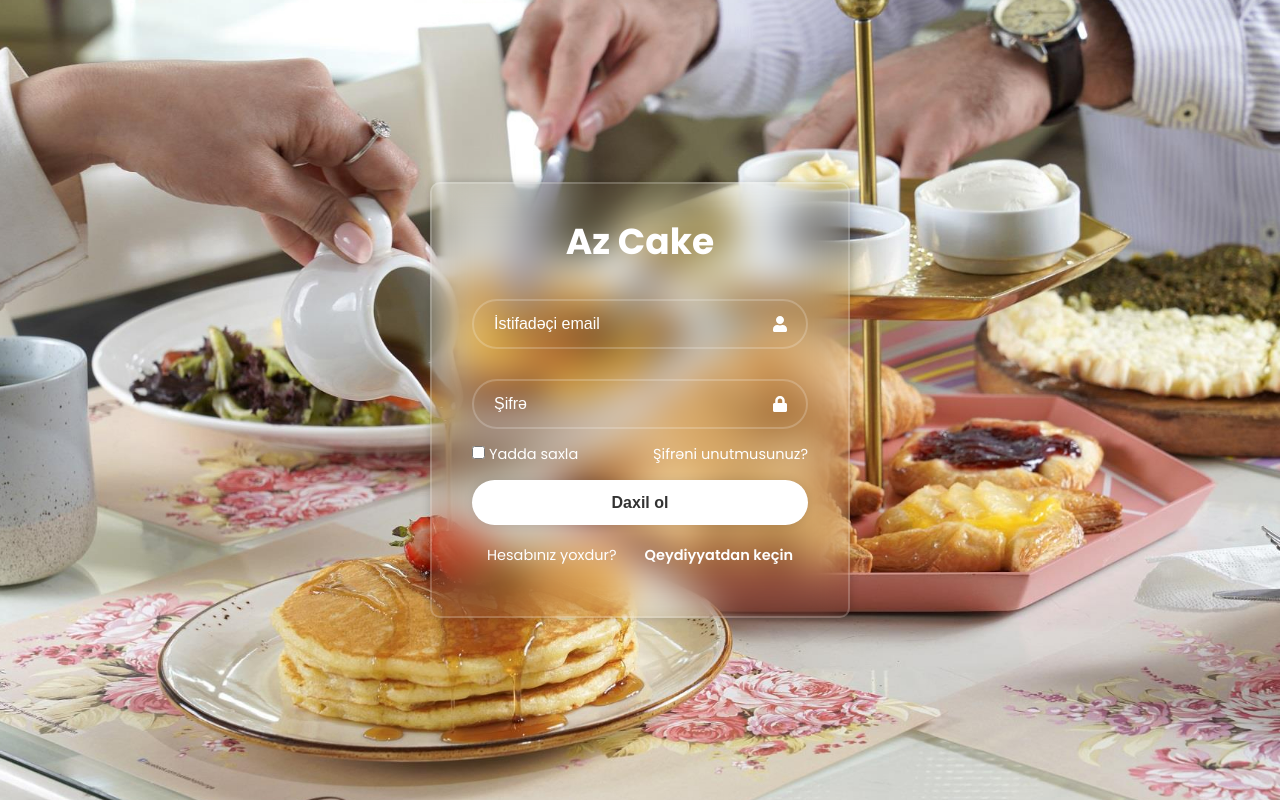
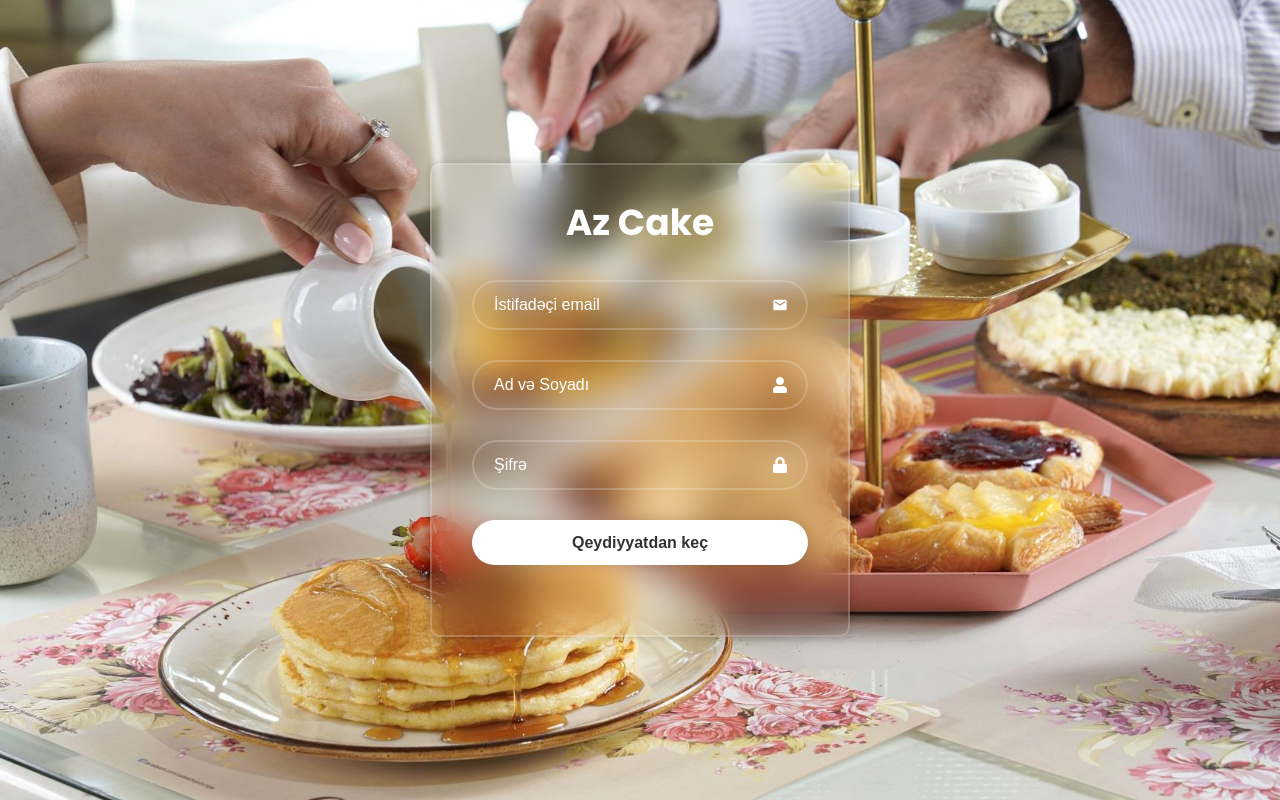
Before and after one commit to fuad005-cyber/Login-Pass, a React (Create React App) app: page / in a window 1280 px wide. Both pictures are taken after a click on the link "Qeydiyyatdan keçin". Built offline with nearby package versions, Linux system fonts and the light colour scheme.

Commit message:
Upgrade Login form

```diff
--- a/src/Components/LoginForm/LoginForm.jsx
+++ b/src/Components/LoginForm/LoginForm.jsx
@@ -1,27 +1,40 @@
-import React from 'react';
+import React, { useState } from 'react';
 import './LoginForm.css';
 import { FaUser, FaLock } from "react-icons/fa";
+import { MdEmail } from "react-icons/md";
 const LoginForm = () => {
+
+    const [action, setAction] = useState("Login")
+
   return (
     <div className='wrapper'>
       <form action="">
         <h1>Az Cake</h1>
         <div className="input-box">
             <input name='login' type="text" placeholder='İstifadəçi email' required maxLength={35} />
+            <MdEmail className='icon'/>
+        </div>
+        {action === 'Sign up'?<div><div className="input-box">
+            <input name='password' type="password" placeholder='Ad və Soyadı' required  maxLength={30}/>
             <FaUser className='icon'/>
-        </div>
+        </div></div>:<div></div>}
         <div className="input-box">
             <input name='password' type="password" placeholder='Şifrə' required  maxLength={30}/>
             <FaLock className='icon'/>
         </div>
+
         <div className="remember-forgot">
-            <label><input type="checkbox" />Yadda saxla</label>
-            <a href="#">Şifrəni unutmusunuz?</a>
+        {action ==='Sign up'?<div></div>: <label><input type="checkbox" />Yadda saxla</label>}
+        {action ==='Sign up'?<div></div>: <a href="#">Şifrəni unutmusunuz?</a>}
+
         </div>
-        <button type='submit'>Daxil ol</button>
+
+        {action ==='Login'? <button type='submit'>Daxil ol</button>:<button type='submit' onClick={()=>{setAction("Login")}}>Qeydiyyatdan keç</button>}
         <div className="register-link">
-            <p>Hesabınız yoxdur?</p>
-            <a href="#">Qeydiyyatdan keçin</a>
+
+            {action ==='Sign up'?<div></div>:<a href="#" onClick={()=>{setAction("Sign up")}}>Qeydiyyatdan keçin</a>}
+            {action ==='Login'?<p>Hesabınız yoxdur?</p>:<div></div>}
+
         </div>
       </form>
     </div>
```
